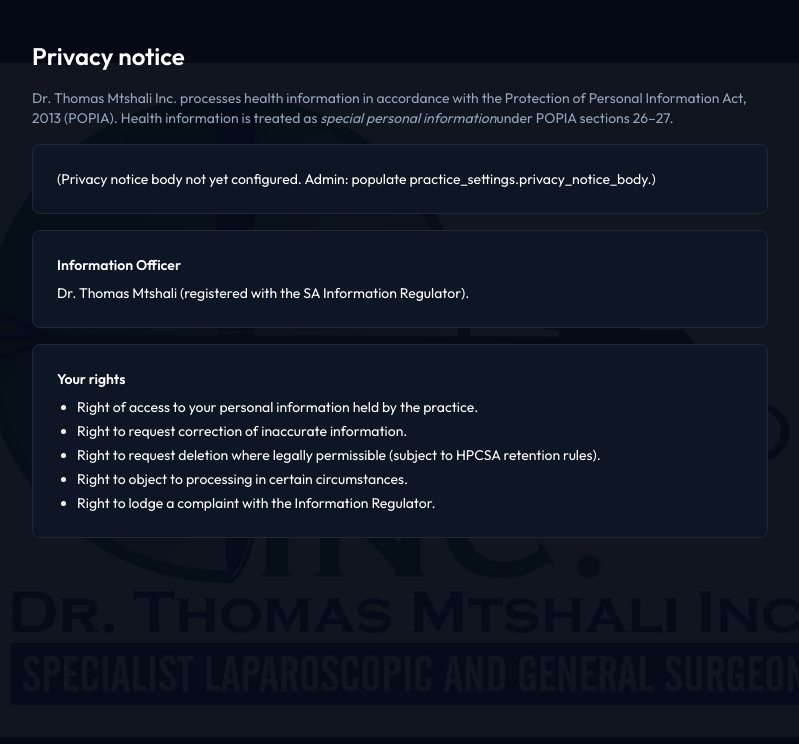
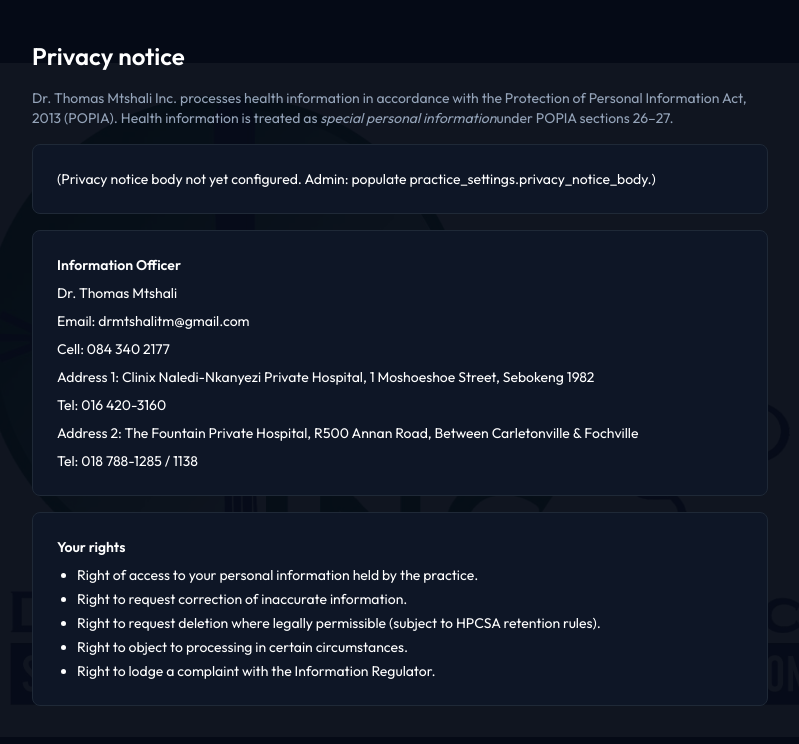
Before and after one commit to KingsmanRon/DTM-INC, a Next.js app: page /privacy in a window 1280 px wide. Shown: the top 744 px of the page, without its empty margins (240-1039 px from the left). Built offline with nearby package versions, Linux system fonts and the light colour scheme; no server answers; the database is empty.

Commit message:
Update Information Officer contact details

```diff
--- a/src/app/login/page.tsx
+++ b/src/app/login/page.tsx
@@ -139,7 +139,7 @@ function LoginShell(props: {
 
         <p className="text-text-secondary text-xs pt-4 border-t border-border-subtle">
           This is a POPIA-protected system. All access is logged.
-          Information Officer: Dr. Thomas Mtshali (registered with the SA Information Regulator).
+          Information Officer: Dr. Thomas Mtshali.
         </p>
       </form>
     </main>
--- a/src/app/privacy/page.tsx
+++ b/src/app/privacy/page.tsx
@@ -23,9 +23,13 @@ export default async function PrivacyPage() {
 
       <section className="card text-sm space-y-2">
         <h2 className="font-semibold">Information Officer</h2>
-        <p>{data?.information_officer_name ?? "Dr. Thomas Mtshali"} (registered with the SA Information Regulator).</p>
-        {data?.information_officer_email ? <p>Email: {data.information_officer_email}</p> : null}
-        {data?.practice_address ? <p>Address: {data.practice_address}</p> : null}
+        <p>{data?.information_officer_name ?? "Dr. Thomas Mtshali"}</p>
+        <p>Email: {data?.information_officer_email ?? "drmtshalitm@gmail.com"}</p>
+        <p>Cell: 084 340 2177</p>
+        <p>Address 1: {data?.practice_address ?? "Clinix Naledi-Nkanyezi Private Hospital, 1 Moshoeshoe Street, Sebokeng 1982"}</p>
+        <p>Tel: 016 420-3160</p>
+        <p>Address 2: The Fountain Private Hospital, R500 Annan Road, Between Carletonville &amp; Fochville</p>
+        <p>Tel: 018 788-1285 / 1138</p>
       </section>
 
       <section className="card text-sm space-y-2">
```
Also changed, not shown: 2 other files (tests, documents, lock files or other folders).
